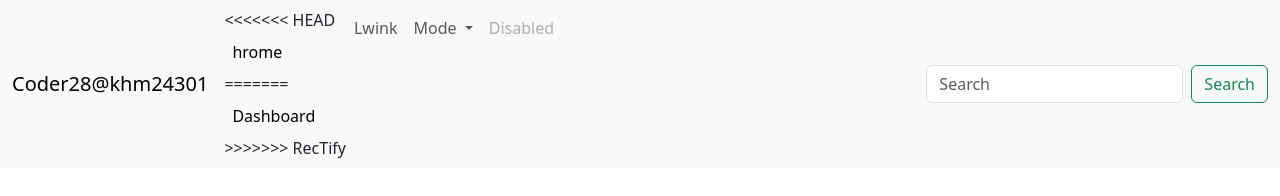
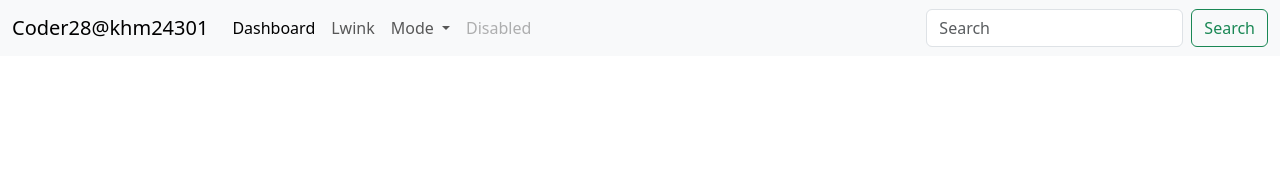
Before and after one commit to khm24301/test-repo, a plain HTML site: page index.html in a window 1280 px wide. Drawn offline with nearby package versions, Linux system fonts and the light colour scheme.

Commit message:
final version

```diff
--- a/index.html
+++ b/index.html
@@ -16,11 +16,7 @@
           <div class="collapse navbar-collapse" id="navbarSupportedContent">
             <ul class="navbar-nav me-auto mb-2 mb-lg-0">
               <li class="nav-item">
-<<<<<<< HEAD
-                <a class="nav-link active" aria-current="page" href="#">hrome</a>
-=======
                 <a class="nav-link active" aria-current="page" href="#">Dashboard</a>
->>>>>>> RecTify
               </li>
               <li class="nav-item">
                 <a class="nav-link" href="#">Lwink</a>
```
